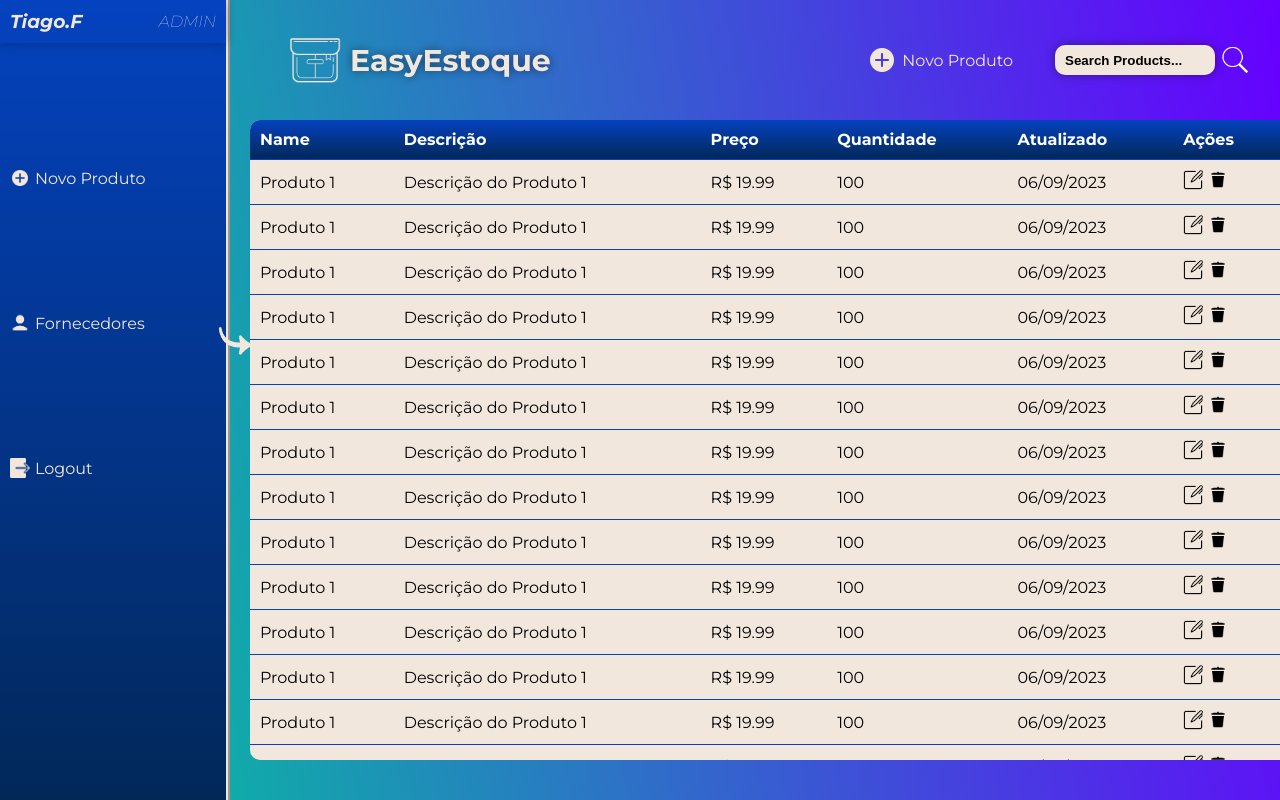
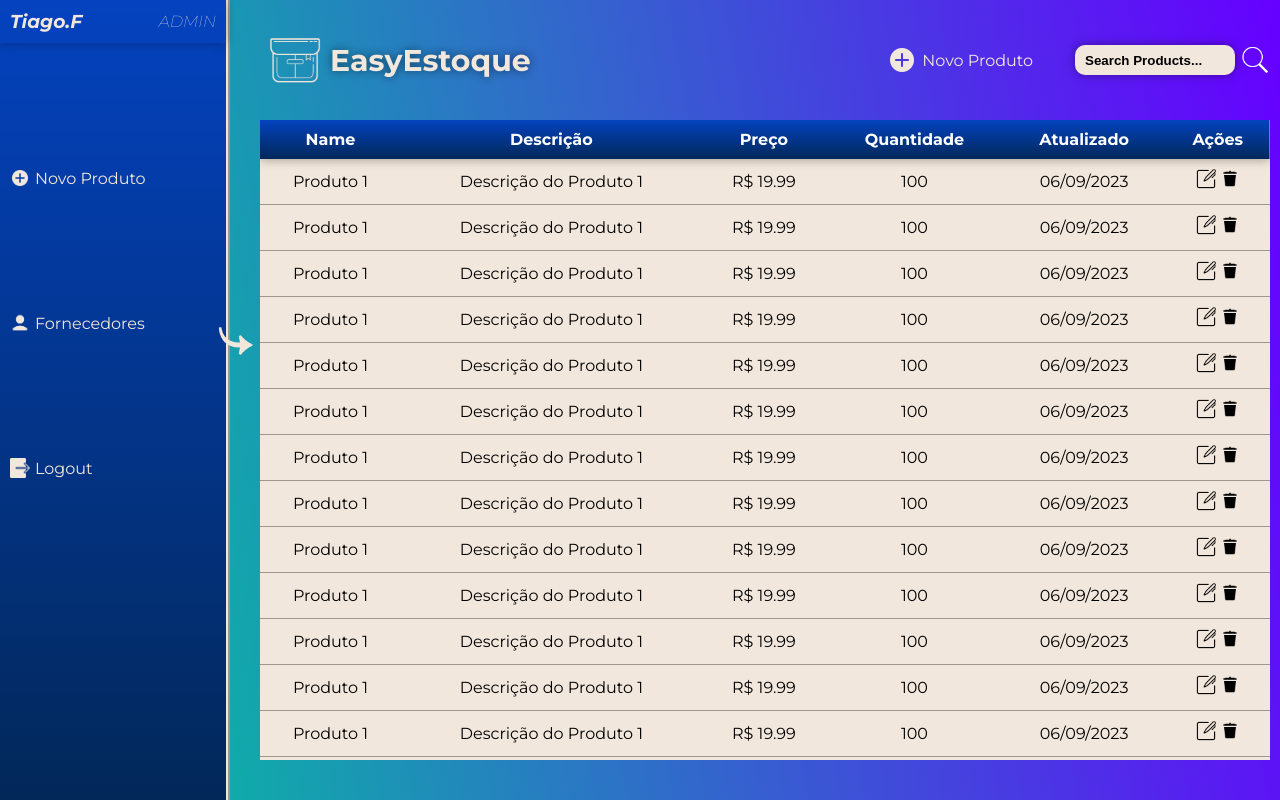
Before and after one commit to FigueiredoTiago/EasyEstoque, a React (Vite) app: page / in a window 1280 px wide. Built offline with nearby package versions, Linux system fonts and the light colour scheme.

Commit message:
ajustes nas medias query da tabela

```diff
--- a/src/components/Home/Home.jsx
+++ b/src/components/Home/Home.jsx
@@ -9,28 +9,22 @@ import { Link } from "react-router-dom";
 const Home = () => {
   return (
     <main className="main-home">
+
+      <div className="container">
         <div className="info-home">
           <h1 className="logo">
             <img src={box} />
             EasyEstoque
           </h1>
 
-
-
           <div className="input-box">
-
             <img src={plus} className="plus" />
-
             <Link to="/">Novo Produto</Link>
-
             <input type="text" placeholder="Search Products..." />
-
             <img src={search} alt="icon search" />
-
           </div>
         </div>
-
-      <div className="table-container container">
+        <div className="table-container">
           <table>
             <thead>
               <tr>
@@ -43,7 +37,6 @@ const Home = () => {
               </tr>
             </thead>
             <tbody>
-
               <tr>
                 <td>Produto 1</td>
                 <td>Descrição do Produto 1</td>
@@ -195,6 +188,8 @@ const Home = () => {
             </tbody>
           </table>
         </div>
+      </div>
+
     </main>
   );
 };
--- a/src/components/Home/styles.scss
+++ b/src/components/Home/styles.scss
@@ -1,23 +1,20 @@
-@import '../../sass/grid';
+@import "../../sass/grid";
 
 .main-home {
   height: 100vh;
   transition: margin-left 0.5s ease-in-out;
+
+  padding: 0 1rem;
 
   img {
     cursor: pointer;
   }
 
   .info-home {
-    padding: 0 3rem;
     height: 15vh;
     display: flex;
     align-items: center;
     justify-content: space-between;
-
-    @include device('s') {
-      padding: 0 1rem;
-    }
 
     nav {
       background-color: #0442bf;
@@ -43,7 +40,7 @@
       color: #f2e7dc;
       text-shadow: 0 0 1rem rgba(0, 0, 0, 0.499);
 
-      @include device('s') {
+      @include device("s") {
         font-size: 2rem;
       }
 
@@ -51,7 +48,7 @@
         width: 100%;
         max-width: 7rem;
 
-        @include device('s') {
+        @include device("s") {
           max-width: 5rem;
         }
       }
@@ -62,7 +59,7 @@
       align-items: center;
       gap: 0.5rem;
 
-      @include device('s') {
+      @include device("s") {
         justify-content: end;
       }
 
@@ -76,7 +73,7 @@
         background-color: #f2e7dc;
         box-shadow: 0 0 10px rgba(0, 0, 0, 0.38);
 
-        @include device('s') {
+        @include device("s") {
           width: 50%;
         }
 
@@ -91,7 +88,7 @@
         max-width: 3rem;
       }
 
-      @include device('s') {
+      @include device("s") {
         .plus {
           display: none;
         }
@@ -106,7 +103,7 @@
           color: #000;
         }
 
-        @include device('s') {
+        @include device("s") {
           display: none;
         }
       }
@@ -117,58 +114,48 @@
 .table-container {
   width: 100%;
   height: 80vh;
-  // box-shadow: 0 0 10px rgba(0, 0, 0, 0.3);
-  border-radius: 1rem 0 0 1rem;
+  background-color: #0442bf;
   overflow: auto;
+
+  &::-webkit-scrollbar {
+    width: 0.5rem;
+    height: 0.5rem;
+  }
+
+  &::-webkit-scrollbar-track {
+    background: #f2e7dc;
+  }
+
+  &::-webkit-scrollbar-thumb {
+    background: #0442bf;
+  }
+}
+
+thead {
+  background-image: linear-gradient(to bottom, #0442bf, #022859);
+  color: #fff;
+  box-shadow: 0 0 10px rgba(0, 0, 0, 0.38);
+  position: sticky;
+  top: -1px;
 }
 
 table {
+  background-color: #f2e7dc;
   width: 100%;
   height: 100%;
   border-collapse: collapse;
-
-  @include device('s') {
-    width: 100vw;
-  }
-}
-
-table,
-th,
-td {
-  background-color: #f2e7dc;
-  color: #000000;
 }
 
 th,
 td {
-  padding: 10px;
-  text-align: left;
-  border-bottom: 1px ridge #0442bf;
-}
-
-th {
-  position: sticky;
-  top: 0;
-  color: #ffffff;
-  background-image: linear-gradient(to bottom, #0442bf, #022859);
-  border-bottom: 1px solid #0442bf;
+  padding: 1rem;
+  text-align: center;
 }
 
 td {
+  border-bottom: 2px ridge #f2e7dc;
   img {
     width: 100%;
     max-width: 2rem;
   }
 }
-
-::-webkit-scrollbar {
-  width: 0.5rem;
-}
-
-::-webkit-scrollbar-track {
-  background: #f2e7dc;
-}
-
-::-webkit-scrollbar-thumb {
-  background: #0442bf;
-}
```
Lines whose indentation alone changed are shown as unchanged.
